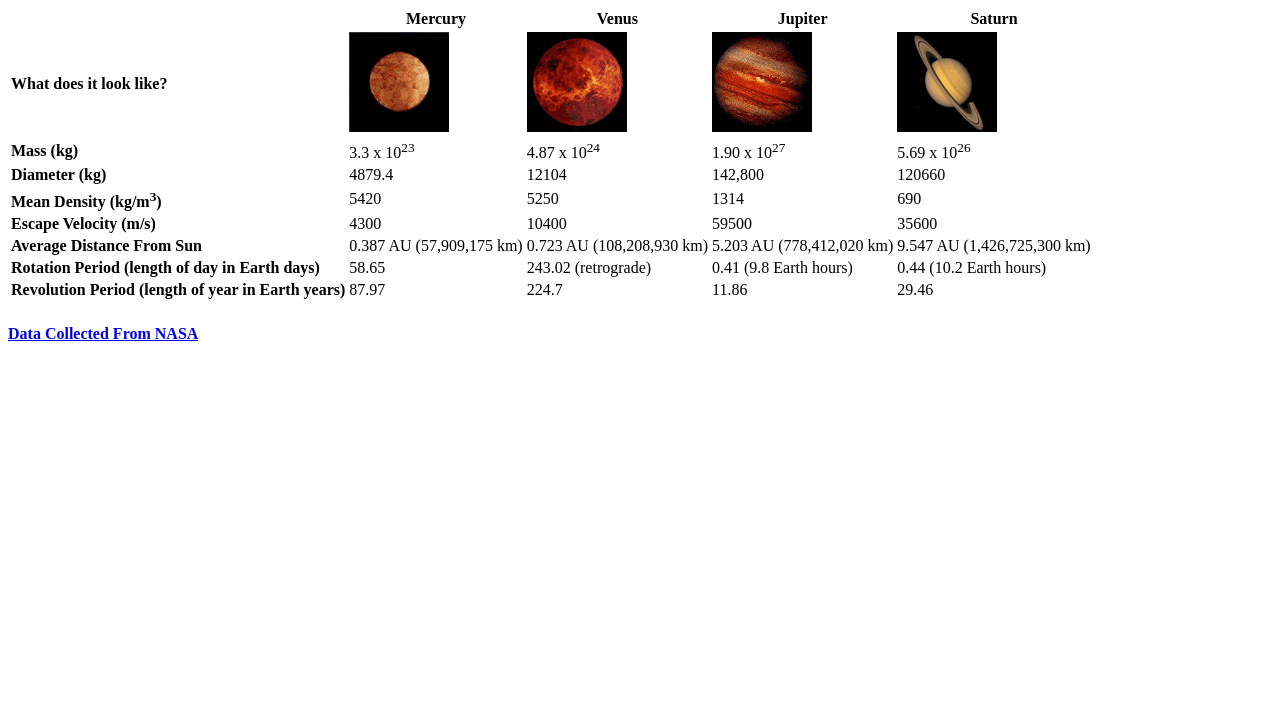
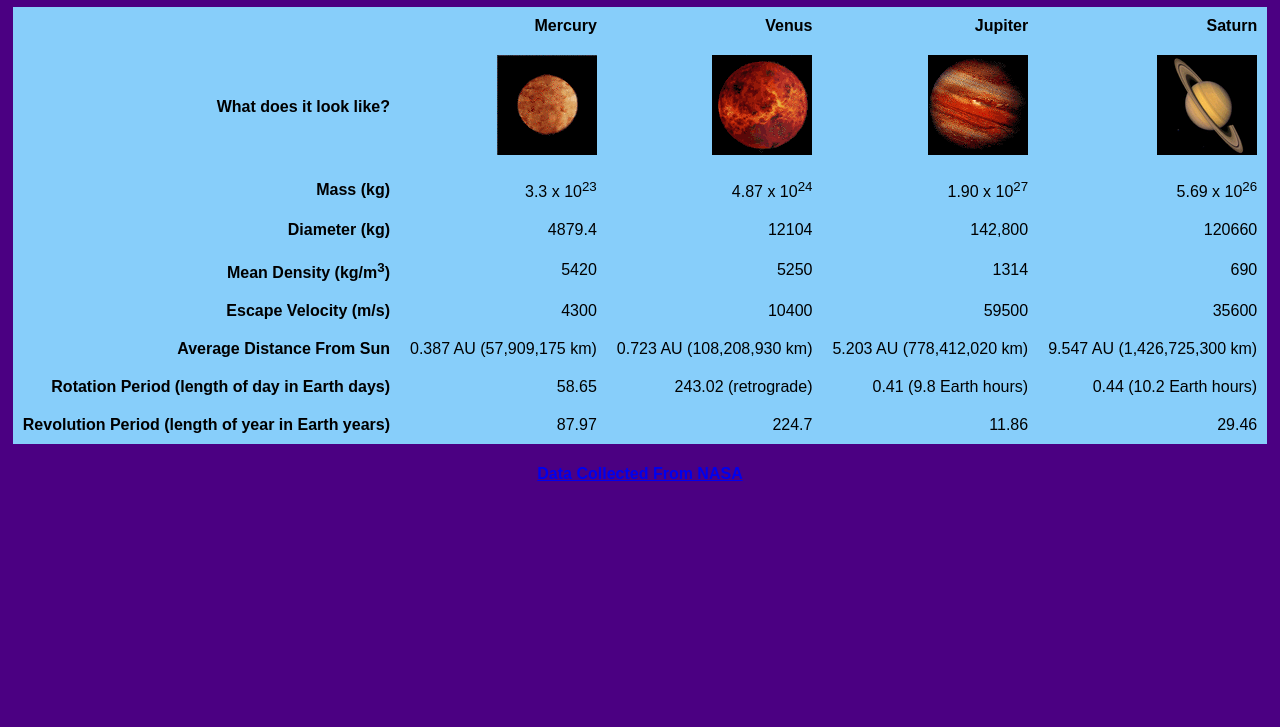
Before and after one commit to asagrawal97/Lab-5, a plain HTML site: page index.html in a window 1280 px wide. Shown: the part 73-800 px from the top of the page. Drawn offline with Linux system fonts and the light colour scheme.

Commit message:
corrected link

```diff
--- a/index.html
+++ b/index.html
@@ -3,7 +3,7 @@
   <head>
     <meta charset="UTF-8">
     <title>Planets</title>
-    <link rel = stylesheet" href = "style.css">
+    <link rel = "stylesheet" href = "style.css">
     <link href="https://fonts.googleapis.com/css?family=Lato" rel="stylesheet">
   </head>
   <body>
--- /dev/null
+++ b/style.css
@@ -0,0 +1,39 @@
+body {
+  background-color: rgb(75,0,130);
+  max-width: 200%;
+  max-height: 200%;
+  font-family: 'Loto', sans-serif;
+  text-align: center;
+  margin: auto;
+}
+
+h1 {
+  font-weight: bold;
+  color: white;
+}
+
+table {
+  border-collapse: collapse;
+  border-style: double;
+  border-spacing: 10px;
+  background-color: rgb(135,206,250);
+  text-align: right;
+  vertical-align: center;
+  border: 2px black;
+  padding: 10px;
+  margin-left: auto;
+  margin-right: auto;
+}
+
+th, td {
+  text-align: right;
+  padding: 10px;
+}
+
+table, th, td {
+  border: 2px black;
+}
+
+footer {
+  color: black;
+}
```
